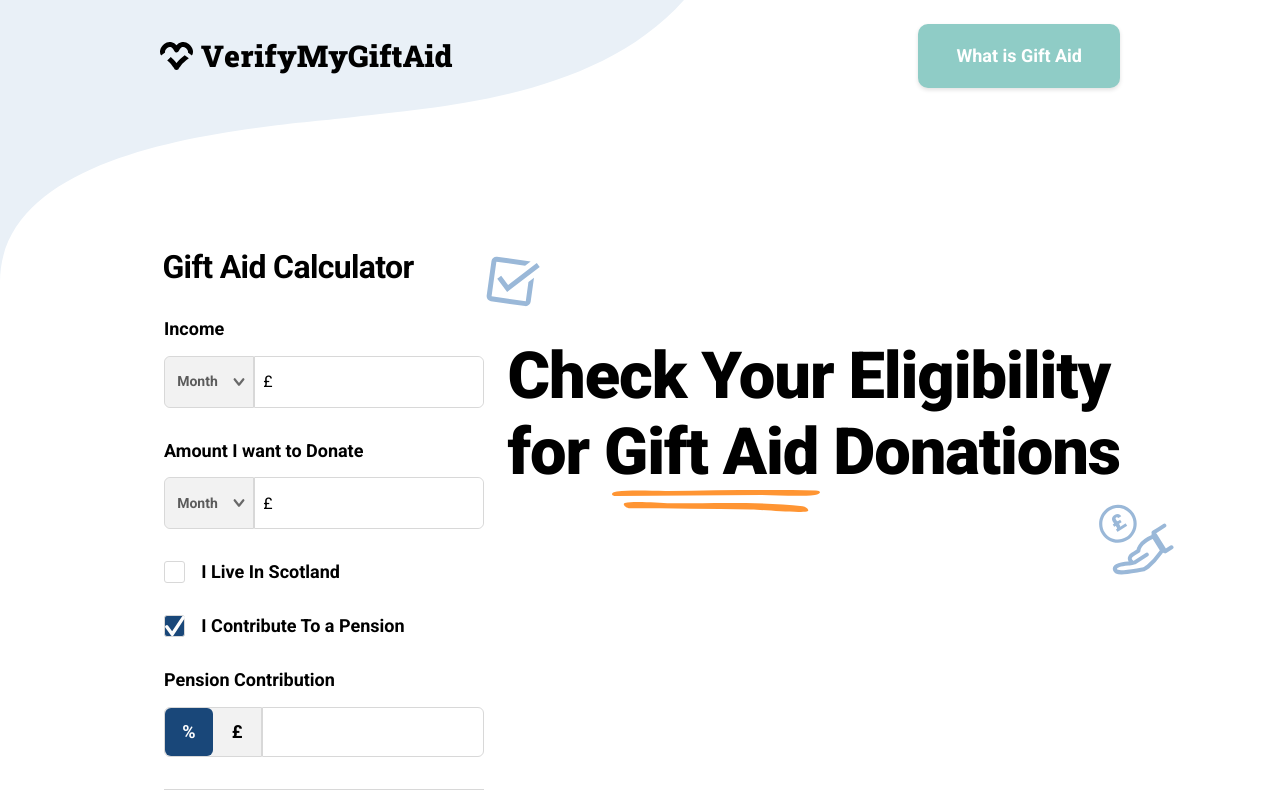
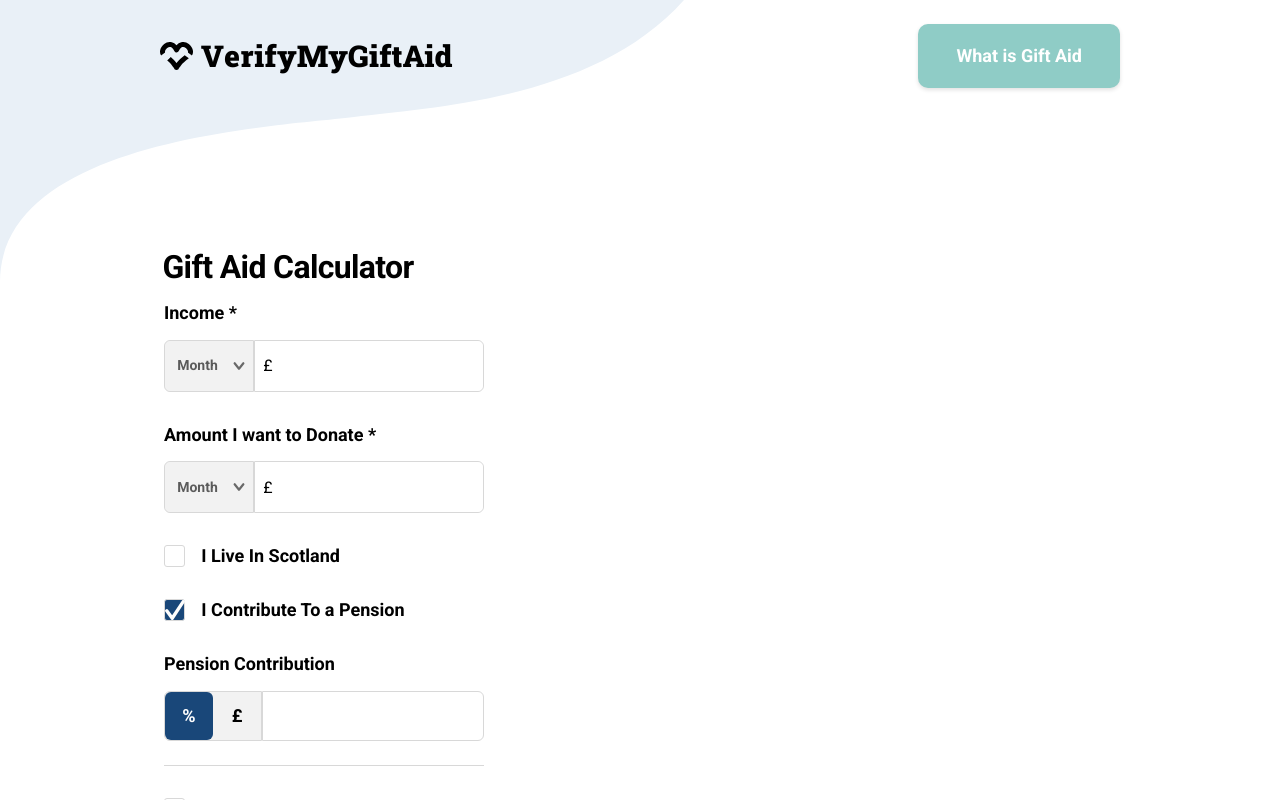
Before and after one commit to PeterJBooth/gift-aid-website, a React (Create React App) app: page / in a window 1280 px wide. Both pictures are taken after a click on the element 174 px from the left and 626 px from the top of the page. Shown: the top 800 px of the page. Built offline with nearby package versions, Linux system fonts and the light colour scheme.

Commit message:
react-spring animation

```diff
--- a/package.json
+++ b/package.json
@@ -3,6 +3,7 @@
   "version": "0.1.0",
   "private": true,
   "dependencies": {
+    "@react-spring/web": "^9.7.3",
     "@testing-library/jest-dom": "^5.17.0",
     "@testing-library/react": "^13.4.0",
     "@testing-library/user-event": "^13.5.0",
--- a/src/App.css
+++ b/src/App.css
@@ -5,6 +5,7 @@ main {
 
   /* margin: 0 2.5rem 15rem 2.5rem; */
   max-width: 1295.45px;
+  /* background-color: #FAFAFA; */
 }
 
 .layout-grid {
--- a/src/calculator-form.css
+++ b/src/calculator-form.css
@@ -4,7 +4,7 @@
 
   margin-left: 4px;
   width: 20rem;
-  gap: 2rem;
+  /* gap: 2rem; */
   /* background-color: rgba(92, 31, 25, 0.193); */
 }
 
@@ -26,6 +26,7 @@
   flex-direction: column;
   width: 100%;
   gap: 1rem;
+  padding: 1rem 0;
 }
 
 .input-title {
@@ -161,6 +162,10 @@ select {
 .checkbox-container {
   display: flex;
   gap: 1rem;
+  background-color: #fff;
+
+  z-index: 2;
+  padding: 1rem 0;
 }
 
 .checkbox {
@@ -204,12 +209,13 @@ select {
 .toggle-input-container {
   display: flex;
   flex-direction: column;
-  gap: 1rem;
+  max-height: 100rem;
+  z-index: 2;
+  background-color: white;
 }
 .toggle-input {
   display: flex;
-  /* background-color: #d8d8d8; */
-  /* border-radius: 0.5rem; */
+  padding-top: 1rem;
 }
 
 .toggle {
@@ -279,18 +285,19 @@ select {
 
 .toggle-input .text-input:hover {
   border: 2px solid var(--Foundation-Orange-orange-500, #205b9bc5);
+  padding-left: calc(1rem - 1px);
+}
+.toggle-input .text-input:focus {
+  border: 2px solid var(--Foundation-Orange-orange-500, #205b9bc5);
 }
 
-.toggle-input .text-input:hover {
-  padding-left: calc(1rem - 1px);
+.line-break-container {
+  background-color: white;
+  z-index: 2;
+  padding: 1rem 0;
 }
 
-.toggle-input .text-input:focus {
-  border: 2px solid var(--Foundation-Orange-orange-500, #205b9bc5);
-  padding-left: calc(1rem - 1px);
-}
-
-.calculator-form hr {
+.line-break-container hr {
   stroke-width: 4px;
   height: 1px;
   background-color: var(--Foundation-Neutral-neutral-100, #d8d8d8);
@@ -320,6 +327,8 @@ select {
   /* transition: 70ms; */
   box-shadow: 0px 2px 4px 0px rgba(0, 0, 0, 0.12);
   cursor: pointer;
+
+  margin: 1rem 0;
 }
 
 .calculate-button:hover {
@@ -341,34 +350,14 @@ select {
   font-size: 13px;
   font-weight: 300;
 
-  z-index: -1;
+  z-index: 1;
   gap: 0.25rem;
-
-  margin-top: 0rem;
-  max-height: 2rem;
-  opacity: 1;
-
-  transition: all 0.7s;
-
-  /* margin-top: 0; */
-  /* animation: fade-in 1s; */
-}
-
-.message.hide {
-  /* display: none; */
-  max-height: 0;
-  margin-top: -1rem;
-  opacity: 0;
+  background-color: white;
 }
 
 .information-circle {
   height: 0.9rem;
   width: 0.9rem;
-}
-
-.exclamation-triangle {
-  /* height: 0.8rem; */
-  /* width: 0.9rem; */
 }
 
 .message.information {
--- a/src/components/CalculatorForm.jsx
+++ b/src/components/CalculatorForm.jsx
@@ -3,6 +3,7 @@ import { CheckboxInput } from "../components/CheckboxInput";
 import { SelectInput } from "../components/SelectInput";
 import toogleIcon from "../assets/toggle.svg";
 import { UseCalculatorContext } from "../context/CalculatorContext";
+import { useTransition, animated } from "@react-spring/web";
 
 const CalculatorForm = () => {
   const {
@@ -13,6 +14,8 @@ const CalculatorForm = () => {
     setLivesScotland,
     setContributesToPension,
     contributesToPension,
+    pensionAmount,
+    setPensionAmount,
     setUsingAdvancedOptions,
     usingAdvancedOptions,
     setHigherRateGiftAidRelief,
@@ -21,34 +24,53 @@ const CalculatorForm = () => {
 
   // console.log(UseCalculatorContext());
   // console.log(setLivesScotland);
+
+  const advancedOptionsTransition = useTransition(usingAdvancedOptions, {
+    from: { opacity: 0, y: -151, maxHeight: 0 },
+    enter: { opacity: 1, y: 0, maxHeight: 151 },
+    leave: { opacity: 0, y: -151, maxHeight: 0 },
+  });
+
   return (
     <div className="calculator-form">
       <p className="form-title">Gift Aid Calculator</p>
       <SelectInput
-        inputTitle="Income"
+        inputTitle="Income *"
         setSelectValue={setSelectedIncomeInterval}
         setInputValue={setIncome}
-        id="select1"
+        id="incomeInput"
       />
       <SelectInput
-        inputTitle="Amount I want to Donate"
+        inputTitle="Amount I want to Donate *"
         setSelectValue={setSelectedDonationInterval}
         setInputValue={setDonationAmount}
-        id="select2"
+        id="donationInput"
       />
-      <CheckboxInput title="I Live In Scotland" setState={setLivesScotland} />
+      <CheckboxInput
+        title="I Live In Scotland"
+        setState={setLivesScotland}
+        zIndex={3}
+      />
       <CheckboxInput
         title="I Contribute To a Pension"
         setState={setContributesToPension}
+        zIndex={3}
       />
-      {contributesToPension === true && <ToggleInput id="select2" />}
+      <ToggleInput
+        id="pensionInput"
+        setInputValue={setPensionAmount}
+        inputValue={pensionAmount}
+      />
+      <div className="line-break-container">
         <hr />
+      </div>
       <CheckboxInput
         title="Use Advanced Options"
         setState={setUsingAdvancedOptions}
       />
-      {usingAdvancedOptions === true && (
-        <>
+      {advancedOptionsTransition((style, item) =>
+        item === true ? (
+          <animated.div style={style}>
             <CheckboxInput
               title="I Claim Higher Rate Tax Relief On Gift Aid Donations"
               setState={setHigherRateGiftAidRelief}
@@ -57,7 +79,10 @@ const CalculatorForm = () => {
               title="I Claim Higher Rate Tax Relief On Pension Contri-butions"
               setState={setHigherRatePensionRelief}
             />
-        </>
+          </animated.div>
+        ) : (
+          ""
+        )
       )}
       <button className="calculate-button">Calculate</button>
     </div>
--- a/src/components/CheckboxInput.jsx
+++ b/src/components/CheckboxInput.jsx
@@ -1,7 +1,7 @@
 import { useState } from "react";
 import checkMark from "../assets/check-mark.svg";
 
-const CheckboxInput = ({ title, setState }) => {
+const CheckboxInput = ({ title, setState, zIndex }) => {
   const [isTicked, setIsTicked] = useState(false);
 
   const clickCheckbox = () => {
@@ -15,7 +15,7 @@ const CheckboxInput = ({ title, setState }) => {
   };
 
   return (
-    <div className="checkbox-container">
+    <div className="checkbox-container" style={{ zIndex: zIndex }}>
       <div
         className={isTicked ? "checkbox ticked" : "checkbox"}
         onClick={() => {
--- a/src/components/ToggleInput.jsx
+++ b/src/components/ToggleInput.jsx
@@ -2,18 +2,95 @@ import { UseCalculatorContext } from "../context/CalculatorContext";
 import { IoInformationCircle } from "react-icons/io5";
 import { BsExclamationTriangle } from "react-icons/bs";
 import { useEffect, useRef, useState } from "react";
+import { useTransition, animated } from "@react-spring/web";
 
-const ToggleInput = () => {
-  const { pensionformat, setPensionformat } = UseCalculatorContext();
-  const [textInputActive, setTextInputActive] = useState(false);
+const ToggleInput = ({ id, setInputValue, inputValue }) => {
+  const {
+    pensionformat,
+    setPensionformat,
+    contributesToPension,
+    activeSelectInput,
+  } = UseCalculatorContext();
+  const inputRef = useRef();
+  const [isInvalidPercentage, setIsInvalidPercentage] = useState(false);
 
-  const inputRef = useRef();
+  const componentTransition = useTransition(contributesToPension, {
+    from: { opacity: 0, y: -88, maxHeight: 0, paddingTop: 0, paddingBottom: 0 },
+    enter: {
+      opacity: 1,
+      y: 0,
+      maxHeight: 88,
+      paddingTop: 16,
+      paddingBottom: 8,
+    },
+    leave: {
+      opacity: 0,
+      y: -88,
+      maxHeight: 0,
+      paddingTop: 0,
+      paddingBottom: 0,
+    },
+  });
+
+  const informationMessageTransition = useTransition(
+    pensionformat === "fixed amount" && contributesToPension === true,
+    {
+      from: {
+        opacity: 0,
+        y: 0,
+        maxHeight: 0,
+        paddingTop: 0,
+        paddingBottom: 0,
+      },
+      enter: {
+        opacity: 1,
+        y: 0,
+        maxHeight: 16,
+        paddingTop: 8,
+        paddingBottom: 8,
+      },
+      leave: {
+        opacity: 0,
+        y: contributesToPension === false ? 0 : 0,
+        maxHeight: 0,
+        paddingTop: 0,
+        paddingBottom: 0,
+      },
+    }
+  );
+
+  const validationMessageTransition = useTransition(isInvalidPercentage, {
+    from: {
+      opacity: 0,
+      y: 0,
+      maxHeight: 0,
+      paddingTop: 0,
+      paddingBottom: 0,
+    },
+    enter: {
+      opacity: 1,
+      y: 0,
+      maxHeight: 16,
+      paddingTop: 8,
+      paddingBottom: 8,
+    },
+    leave: {
+      opacity: 0,
+      y: contributesToPension === false ? 0 : 0,
+      maxHeight: 0,
+      paddingTop: 0,
+      paddingBottom: 0,
+    },
+  });
+
   const handleToggleSignClick = (elementClicked) => {
     if (
       elementClicked === "percentage-toggle" &&
       pensionformat !== "percentage"
     ) {
       setPensionformat("percentage");
+      document.getElementById("pensionInput").value = "";
+      setInputValue("");
     }
 
     if (elementClicked === "pound-toggle" && pensionformat !== "fixed amount") {
@@ -21,8 +98,38 @@ const ToggleInput = () => {
     }
   };
 
+  const handleInputChange = (e) => {
+    setInputValue(e.target.value);
+  };
+
+  useEffect(() => {
+    // check for errors in input
+
+    const inputedInvalidPercentage =
+      isInvalidPercentage === false &&
+      activeSelectInput !== "pensionInput" &&
+      (inputValue > 100 || inputValue < 0) &&
+      pensionformat === "percentage";
+
+    const inputedValidPercentage =
+      isInvalidPercentage === true &&
+      activeSelectInput !== "pensionInput" &&
+      inputValue <= 100 &&
+      inputValue >= 0;
+
+    if (inputedInvalidPercentage) {
+      setIsInvalidPercentage(true);
+    }
+    if (inputedValidPercentage || pensionformat !== "percentage") {
+      setIsInvalidPercentage(false);
+    }
+  }, [activeSelectInput, pensionformat]);
+
   return (
-    <div className="toggle-input-container">
+    <>
+      {componentTransition((style, item) =>
+        item === true ? (
+          <animated.div className="toggle-input-container" style={style}>
             <div className="input-title">Pension Contribution</div>
             <div id="pension-select-input" className="toggle-input">
               <div className="toggle">
@@ -63,37 +170,39 @@ const ToggleInput = () => {
                 className="text-input"
                 min="1"
                 max={pensionformat === "percentage" ? "100" : ""}
-          onClick={() => setTextInputActive(true)}
                 ref={inputRef}
+                id={id}
+                onChange={(e) => handleInputChange(e)}
               ></input>
             </div>
-
-      {pensionformat === "fixed amount" && (
-        <div
-          className={
-            pensionformat === "fixed amount"
-              ? "message information"
-              : "message information hide"
-          }
-        >
+          </animated.div>
+        ) : (
+          ""
+        )
+      )}
+      {informationMessageTransition((style, item) =>
+        item === true ? (
+          <animated.div style={style} className="message information">
             <IoInformationCircle className="information-circle" />
             <p>
               Please state your <b>monthly</b> pension contribution
             </p>
-        </div>
+          </animated.div>
+        ) : (
+          ""
+        )
       )}
-
-      {/* <div
-        className={
-          pensionformat === "fixed amount"
-            ? "message validation"
-            : "message validation hide"
-        }
-      >
+      {validationMessageTransition((style, item) =>
+        item === true ? (
+          <animated.div style={style} className="message validation">
             <BsExclamationTriangle className="exclamation-triangle" />
             <p>Pension contribution must between 0% and 100%</p>
-      </div> */}
-    </div>
+          </animated.div>
+        ) : (
+          ""
+        )
+      )}
+    </>
   );
 };
 
--- a/src/context/CalculatorContext.jsx
+++ b/src/context/CalculatorContext.jsx
@@ -13,12 +13,13 @@ const CalculatorContextProvider = (props) => {
   const [livesInScotland, setLivesScotland] = useState(false);
   const [contributesToPension, setContributesToPension] = useState(false);
   const [pensionformat, setPensionformat] = useState("percentage");
+  const [pensionAmount, setPensionAmount] = useState(0);
 
   const [higherRateGiftAidRelief, setHigherRateGiftAidRelief] = useState(false);
   const [higherRatePensionRelief, setHigherRatePensionRelief] = useState(false);
 
   const [usingAdvancedOptions, setUsingAdvancedOptions] = useState(false);
-  const [activeSelectInput, setActiveSelectInput] = useState("123");
+  const [activeSelectInput, setActiveSelectInput] = useState("");
 
   useEffect(() => {
     const handler = (e) => {
@@ -57,6 +58,8 @@ const CalculatorContextProvider = (props) => {
         setHigherRateGiftAidRelief,
         setHigherRatePensionRelief,
         activeSelectInput,
+        pensionAmount,
+        setPensionAmount,
       }}
     >
       {props.children}
--- a/src/pages/MainPage.jsx
+++ b/src/pages/MainPage.jsx
@@ -28,7 +28,7 @@ const MainPage = () => {
         <Header />
         <div className="calculator-and-result-container">
           <CalculatorForm />
-          <PageTitle />
+          {/* <PageTitle /> */}
         </div>
         <img src={vector2} alt="" className="vector2" />
       </CalculatorContextProvider>
```
Also changed, not shown: 1 other file (tests, documents, lock files or other folders). Lines whose indentation alone changed are shown as unchanged.
